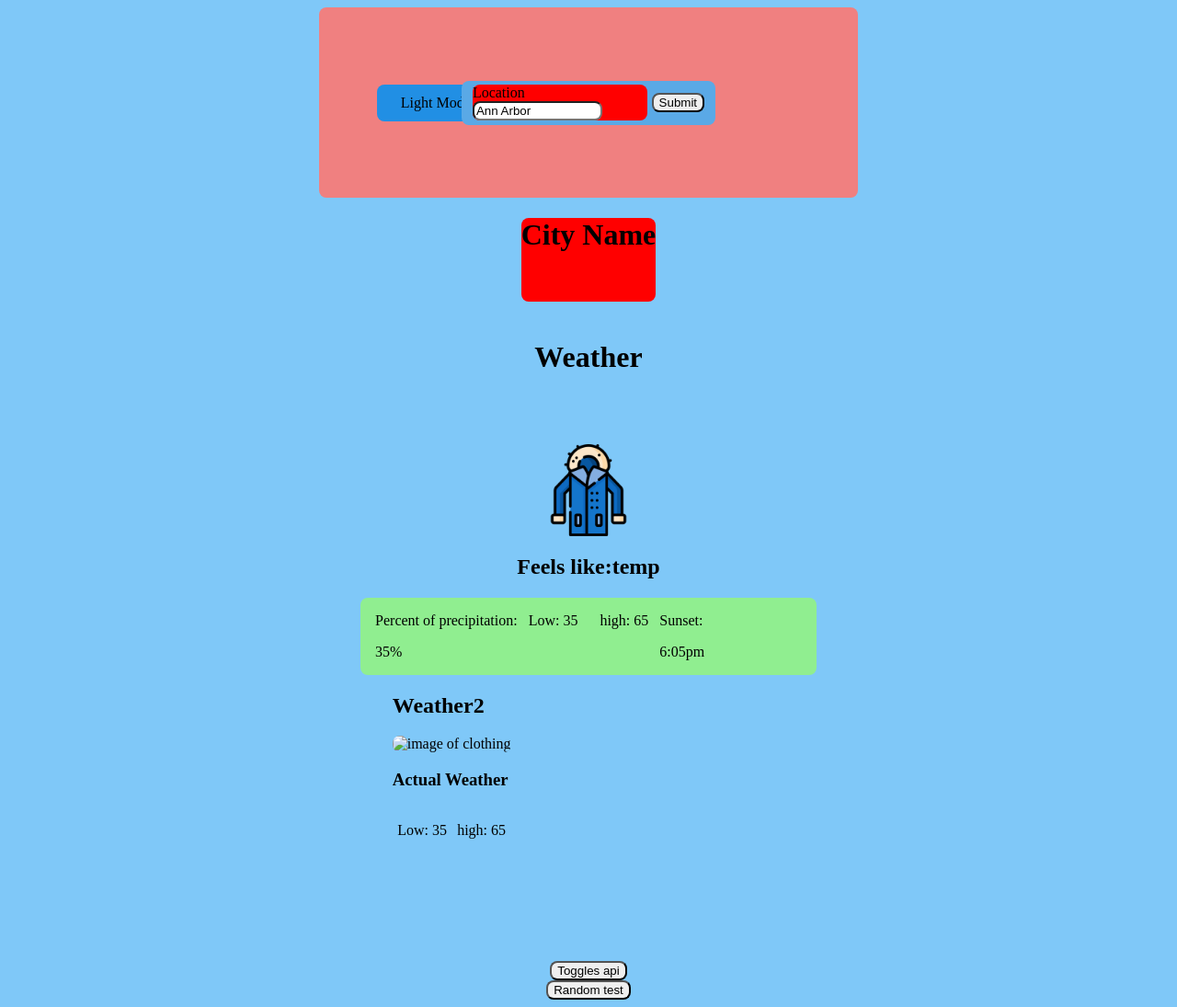
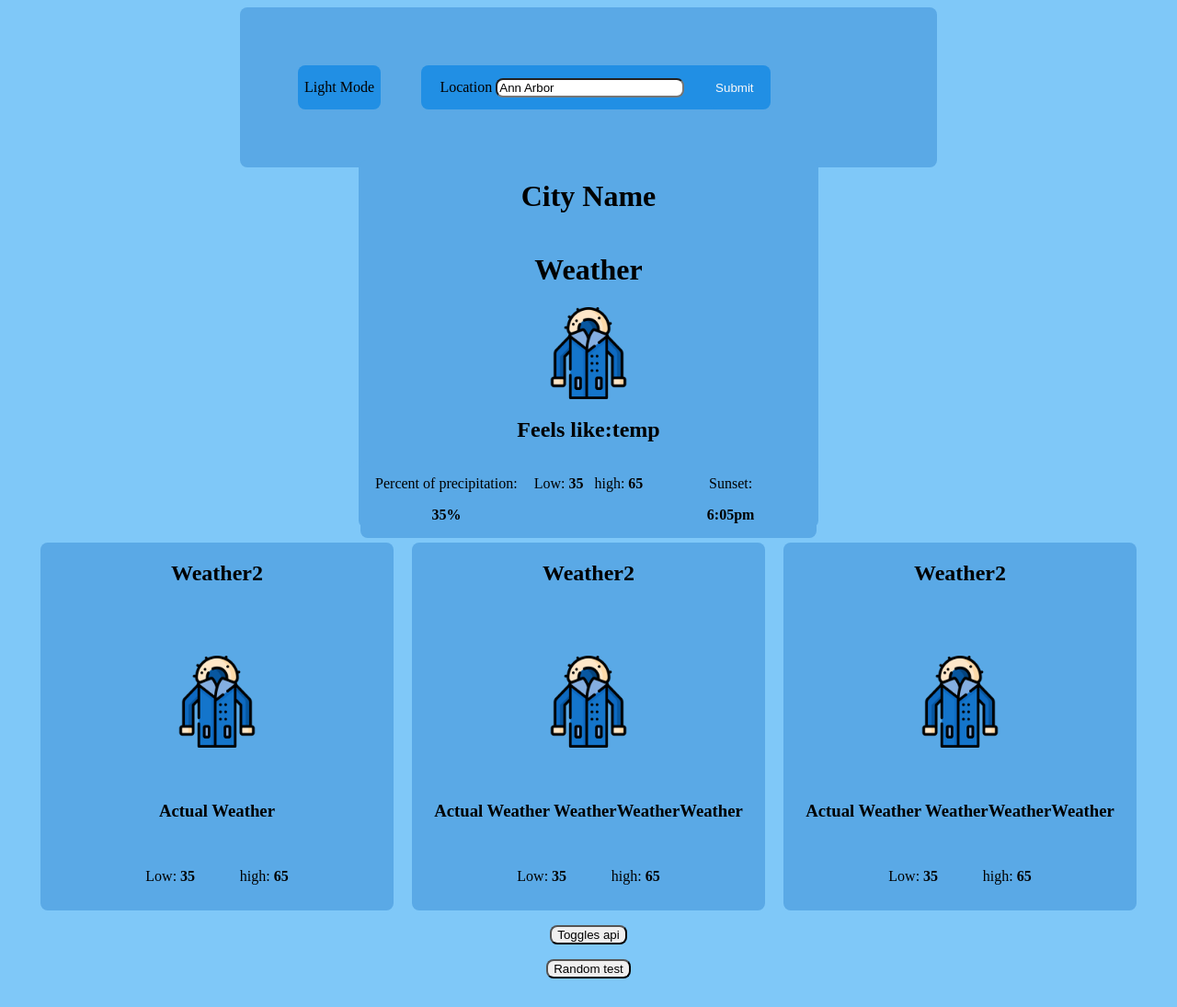
Before and after one commit to umich2020/weather_app, a plain HTML site: page src/index.html in a window 1280 px wide. Shown: the whole page at 92% size. After the commit the page ends 1072 px from the top, so only its background shows below. Drawn offline with Linux system fonts and the light colour scheme.

Commit message:
got the css enough that I like it

```diff
--- a/src/index.html
+++ b/src/index.html
@@ -52,8 +52,38 @@
       <!-- This is going to be a temporary item to work with css -->
       <day>
         <h2 class="weather">Weather2</h2>
-        <img class="" src="./icons/coat_icdfon.png" alt="image of clothing"/>
+        <img class="" src="./icons/coat_icon.png" alt="image of clothing"/>
         <h3>Actual Weather</h3>
+        <low_high>
+          <low>
+            <p>Low:</p>
+            <p id="low" class="api_info">35</p>
+          </low>
+          <high>
+            <p>high:</p>
+            <p id="high" class="api_info">65</p>
+          </high>
+        </low_high>
+      </day>
+      <day>
+        <h2 class="weather">Weather2</h2>
+        <img class="" src="./icons/coat_icon.png" alt="image of clothing"/>
+        <h3>Actual Weather WeatherWeatherWeather</h3>
+        <low_high>
+          <low>
+            <p>Low:</p>
+            <p id="low" class="api_info">35</p>
+          </low>
+          <high>
+            <p>high:</p>
+            <p id="high" class="api_info">65</p>
+          </high>
+        </low_high>
+      </day>
+      <day>
+        <h2 class="weather">Weather2</h2>
+        <img class="" src="./icons/coat_icon.png" alt="image of clothing"/>
+        <h3>Actual Weather WeatherWeatherWeather</h3>
         <low_high>
           <low>
             <p>Low:</p>
--- a/src/styles.css
+++ b/src/styles.css
@@ -4,46 +4,61 @@ https://css-tricks.com/updating-a-css-variable-with-javascript/
  */
 /* header */
 :root {
-    --darkest: #218FE4;
-    --light_blue: #5AA9E6;
+  --darkest: #218fe4;
+  --light_blue: #5aa9e6;
+  --lightest: #7FC8F8;
+  --white: #F9F9F9;
 }
 body * {
   border-radius: 8px;
-
 }
 body {
-    background-color: #7FC8F8;
+  background-color: var(--lightest);
   display: grid;
   justify-items: center;
-    grid-template-rows: 2fr 5fr 3fr;
+  grid-template-rows: 150px 3fr 3fr;
+  row-gap: 16px;
 }
 header {
-    background-color: lightcoral;
+    background-color: var(--light_blue);
     padding: 5%;
     display: grid;
-    grid-template-columns: 20% 60% 30%;
+    width: 50%;
+    grid-template-columns: 20% 60% 20%;
+    gap: 8px;
     align-items: center;
+    height: min(100px,3em);
 }
 #LD_mode {
-    width: 8em;
-    height: 2.5em;
+  width: min(8em,90px);
+  height: 100%;
   background-color: var(--darkest);
   display: flex;
   align-items: center;
   justify-content: center;
 }
 search {
+    gap: 4px;
     width: 100%;
-    background-color: red;
+    height: 100%;
+    display: flex;
+    align-items: center;
+    padding: 8px;
 }
 form {
-    background-color: var(--light_blue);
-    height: 3em;
+  background-color: var(--darkest);
+  height: 100%;
   display: flex;
   align-items: center;
   justify-content: space-between;
   padding: 0px 12px;
   gap: 5px;
+}
+#submit_location {
+    background-color: var(--darkest);
+    height: 100%;
+    color: var(--white);
+    border: none;
 }
 input {
   width: 70%;
@@ -53,32 +68,36 @@ img {
   width: 100px;
   height: 100px;
 }
-#city{
-    background-color: red;
-}
 mainTemp {
   display: flex;
 }
-today {
+today,
+day {
   display: grid;
-    grid-template-columns: 50vw;
+  grid-template-columns: min(50vw,500px);
+  height: 50vh;
   justify-items: center;
   grid-template-rows: 2fr 2fr 1.5fr 1fr;
-
+  background-color: var(--light_blue);
 }
 more_info {
-    background-color: lightgreen;
-    display: grid;
+    background-color: var(--light_blue);
+    display: grid
+;
     padding: 0 1em;
     grid-template-columns: 1fr 1fr 1fr;
+    justify-items: center;
+    text-align: center;
 }
 low_high {
   display: flex;
   justify-content: space-around;
+  column-gap: 12px;
 }
-low, high {
+low,
+high {
   display: flex;
-    gap: .25em
+  gap: 0.25em;
 }
 mainTemp {
   grid-row: 4;
@@ -90,3 +109,18 @@ many_days {
   column-gap: 20px;
   grid-template-columns: 1fr 1fr 1fr;
 }
+day {
+  grid-template-columns: 30vw;
+}
+day h3 {
+  display: flex;
+  align-items: center;
+  text-align: center;
+}
+day low_high {
+width: 50%;}
+
+/* Text edits */
+.api_info {
+    font-weight: 700;
+}
```
Lines whose indentation alone changed are shown as unchanged.
